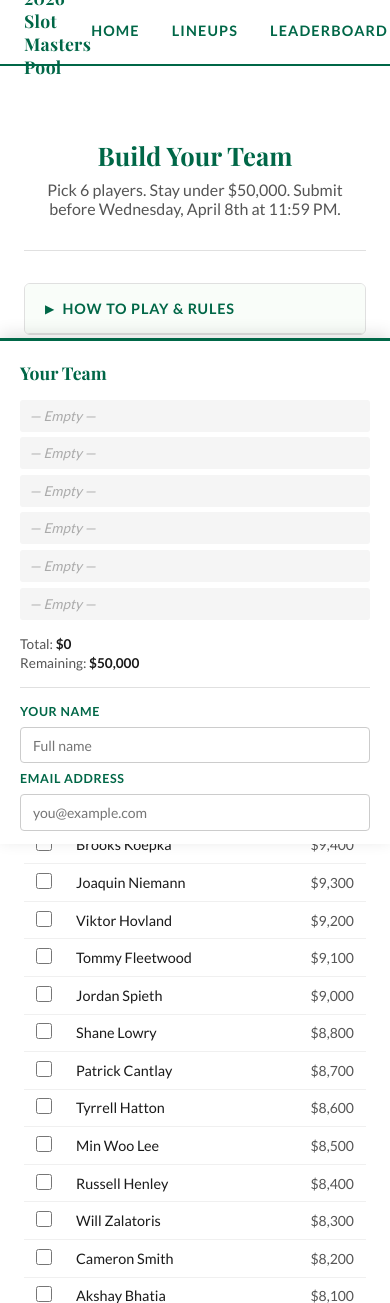
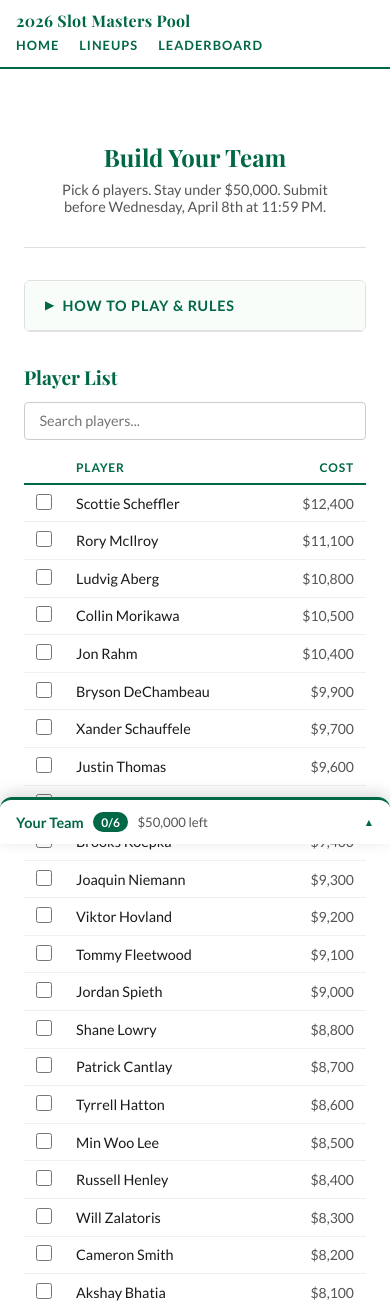
Before and after one commit to natekrall24/masters-pool-website, a Flask app: page / in a window 390 px wide. Shown: the top 1303 px of the page. Run offline with Flask 3, Linux system fonts and the light colour scheme.

Commit message:
mobile update

```diff
--- a/static/roster.js
+++ b/static/roster.js
@@ -61,6 +61,7 @@ function updateSummary() {
         }
     });
 
+    updateHandleBar(count, totalSalary);
     updateSubmitButton(count, totalSalary);
 }
 
@@ -103,5 +104,28 @@ searchInput.addEventListener("input", () => {
     });
 });
 
+// Mobile drawer
+const teamSummary = document.getElementById("team-summary");
+const drawerHandle = document.getElementById("drawer-handle");
+const handleCount = document.getElementById("handle-count");
+const handleBudget = document.getElementById("handle-budget");
+
+drawerHandle.addEventListener("click", () => {
+    teamSummary.classList.toggle("expanded");
+});
+
+function updateHandleBar(count, totalSalary) {
+    if (!handleCount) return;
+    const remaining = SALARY_CAP - totalSalary;
+    handleCount.textContent = `${count}/6`;
+    handleBudget.textContent = `${formatSalary(remaining)} left`;
+    handleBudget.style.color = remaining < 0 ? "#c0392b" : "";
+
+    // Auto-expand when 6 players are selected
+    if (count === MAX_PICKS && !teamSummary.classList.contains("expanded")) {
+        teamSummary.classList.add("expanded");
+    }
+}
+
 // Initialize on page load (handles pre-filled state if form errored)
 updateSummary();
--- a/static/style.css
+++ b/static/style.css
@@ -371,6 +371,14 @@ a:hover {
    TEAM SUMMARY SIDEBAR
 ============================================================ */
 
+.mobile-drawer-handle {
+    display: none;
+}
+
+.drawer-content {
+    display: block;
+}
+
 .team-summary {
     position: sticky;
     top: 80px;
@@ -720,29 +728,124 @@ a:hover {
 ============================================================ */
 
 @media (max-width: 768px) {
+    /* Header — keep title on one line */
+    .header-inner {
+        height: auto;
+        padding: 0.6rem 1rem;
+        flex-direction: column;
+        align-items: flex-start;
+        gap: 0.4rem;
+    }
+
+    .site-title {
+        font-size: 1rem;
+        white-space: nowrap;
+    }
+
+    .site-nav {
+        gap: 1.25rem;
+    }
+
+    .site-nav a {
+        font-size: 0.8rem;
+    }
+
+    /* Builder layout stacks vertically */
     .builder-layout {
         grid-template-columns: 1fr;
     }
 
+    /* Team summary: mini tab at bottom, expands on tap */
     .team-summary {
         position: fixed;
         bottom: 0;
         left: 0;
         right: 0;
         top: auto;
-        border-radius: 0;
+        border-radius: 12px 12px 0 0;
         border-top: 3px solid #006747;
         border-left: none;
         border-right: none;
         border-bottom: none;
-        box-shadow: 0 -4px 16px rgba(0,0,0,0.12);
-        max-height: 60vh;
-        overflow-y: auto;
+        box-shadow: 0 -4px 16px rgba(0,0,0,0.15);
         z-index: 200;
+        padding: 0;
+        max-height: 80vh;
+        overflow: hidden;
+        transition: max-height 0.3s ease;
     }
 
+    /* The always-visible handle bar */
+    .mobile-drawer-handle {
+        display: flex;
+        align-items: center;
+        justify-content: space-between;
+        padding: 0.75rem 1rem;
+        cursor: pointer;
+        background: #fff;
+        user-select: none;
+    }
+
+    .mobile-drawer-handle .handle-left {
+        display: flex;
+        align-items: center;
+        gap: 0.6rem;
+        font-size: 0.9rem;
+        font-weight: 700;
+        color: #006747;
+    }
+
+    .mobile-drawer-handle .handle-count {
+        background: #006747;
+        color: #fff;
+        font-size: 0.75rem;
+        font-weight: 700;
+        border-radius: 99px;
+        padding: 0.15rem 0.5rem;
+    }
+
+    .mobile-drawer-handle .handle-budget {
+        font-size: 0.82rem;
+        color: #555;
+        font-weight: 400;
+    }
+
+    .mobile-drawer-handle .handle-arrow {
+        font-size: 0.65rem;
+        color: #006747;
+        transition: transform 0.3s ease;
+    }
+
+    .team-summary.expanded .handle-arrow {
+        transform: rotate(180deg);
+    }
+
+    /* The expandable content */
+    .drawer-content {
+        display: none;
+        padding: 0 1rem 1rem;
+        overflow-y: auto;
+        max-height: calc(80vh - 48px);
+    }
+
+    .team-summary.expanded .drawer-content {
+        display: block;
+    }
+
+    /* Hide the h3 inside drawer on mobile since handle replaces it */
+    .team-summary > h3 {
+        display: none;
+    }
+
+    .salary-display {
+        flex-direction: row;
+        gap: 1rem;
+        margin-bottom: 0.75rem;
+    }
+
+    /* Give enough padding so drawer tab doesn't cover player list */
     .site-main {
-        padding-bottom: 400px;
+        padding-bottom: 70px;
     }
 
     .rules-content {
@@ -750,10 +853,10 @@ a:hover {
     }
 
     .page-hero h2 {
-        font-size: 1.6rem;
+        font-size: 1.5rem;
     }
 
-    .site-title {
-        font-size: 1.1rem;
+    .page-hero p {
+        font-size: 0.9rem;
     }
 }
--- a/templates/leaderboard.html
+++ b/templates/leaderboard.html
@@ -16,7 +16,7 @@
         allowfullscreen
     ></iframe>
     {% else %}
-    <p class="placeholder-text">The leaderboard will be available once the Masters begins. Check back April 10th!</p>
+    <p class="placeholder-text">The leaderboard will be available once the Masters begins. Check back April 9th!</p>
     {% endif %}
 </div>
 {% endblock %}
--- a/templates/roster_builder.html
+++ b/templates/roster_builder.html
@@ -112,9 +112,22 @@
             </table>
         </div>
 
-        <!-- Team Summary Sidebar -->
+        <!-- Team Summary Sidebar / Mobile Drawer -->
         <div class="team-summary" id="team-summary">
             <h3>Your Team</h3>
+
+            <!-- Mobile-only handle bar -->
+            <div class="mobile-drawer-handle" id="drawer-handle">
+                <div class="handle-left">
+                    Your Team
+                    <span class="handle-count" id="handle-count">0/6</span>
+                    <span class="handle-budget" id="handle-budget">$50,000 left</span>
+                </div>
+                <span class="handle-arrow">▲</span>
+            </div>
+
+            <!-- Drawer content (always visible on desktop, hidden on mobile until expanded) -->
+            <div class="drawer-content" id="drawer-content">
                 <ul class="roster-slots" id="roster-slots">
                     <li class="roster-slot empty" id="slot-0">— Empty —</li>
                     <li class="roster-slot empty" id="slot-1">— Empty —</li>
@@ -147,6 +160,7 @@
                 </button>
                 <p class="submit-hint" id="submit-hint">Select 6 players to continue</p>
             </div>
+        </div>
 
     </div>
 </form>
```
Lines whose indentation alone changed are shown as unchanged.
